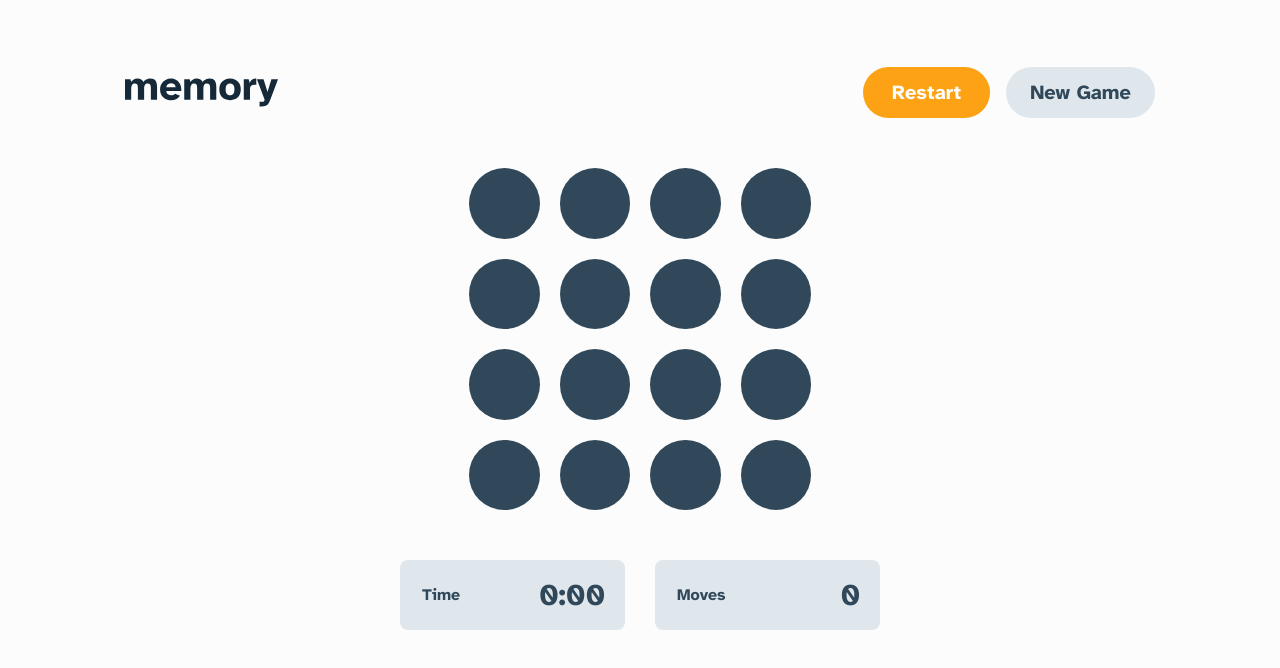
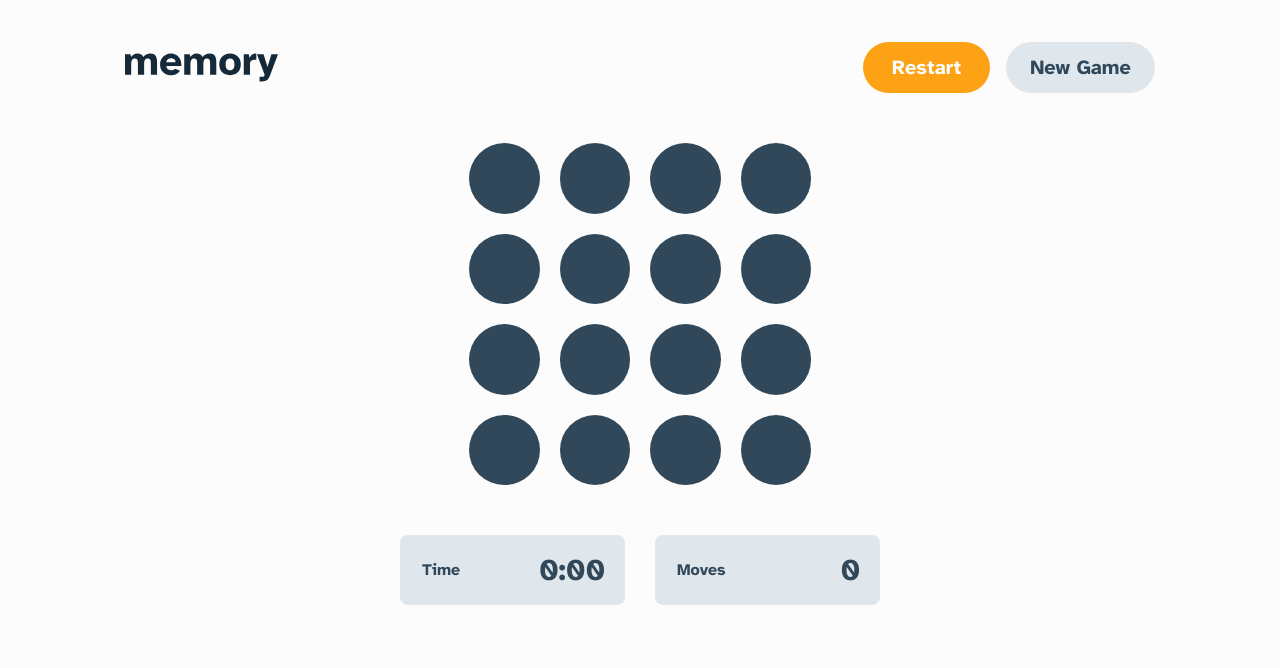
Before and after one commit to j-elorm/memory-game, a plain HTML site: page index.html in a window 1280 px wide. Both pictures are taken after a click on the button "Start Game". Drawn offline with Linux system fonts and the light colour scheme.

Commit message:
modify sizes to fit device screen

```diff
--- a/styles.css
+++ b/styles.css
@@ -909,7 +909,7 @@ button {
 
 @media screen and (min-width: 1200px) {
     .game-screen {
-        padding: 6.7rem 12.5rem 3.5rem;
+        padding: 4.2rem 12.5rem 3.5rem;
     }
 
     .turn-box {
```
